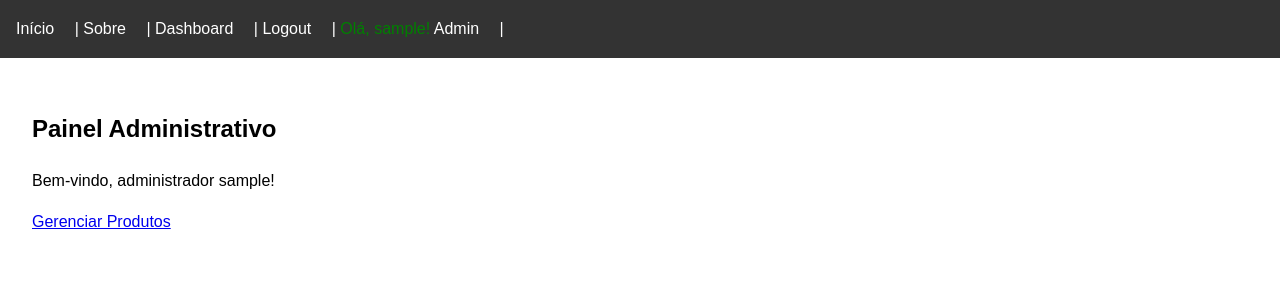
After one commit to rdralves/sistema-flask-auth, a Flask app: page /admin in a window 1280 px wide. The commit adds this page. Shown: the top 300 px of the page. Run offline with Flask 3, Linux system fonts and the light colour scheme; the visitor is signed in with stand-in values (Sample User, id 1).

Commit message:
Painel administrativo com controle de acesso por is_admin

```diff
--- a/app/models/user.py
+++ b/app/models/user.py
@@ -7,6 +7,7 @@ class User(db.Model):
     email = db.Column(db.String(120), unique=True, nullable=False)
     # Adicionamos o campo senha
     password = db.Column(db.String(128), nullable=False)
+    is_admin = db.Column(db.Boolean, default=False)
 
     def __repr__(self):
         return f'<User {self.username}>'
--- a/app/routes/auth_routes.py
+++ b/app/routes/auth_routes.py
@@ -18,6 +18,7 @@ def login():
         if user and check_password_hash(user.password, password):
             session['usuario_id'] = user.id
             session['usuario_nome'] = user.username
+            session['is_admin'] = user.is_admin
             return redirect(url_for('main.dashboard'))
         else:
             mensagem = "Usuário ou senha inválidos."
--- a/app/routes/main_routes.py
+++ b/app/routes/main_routes.py
@@ -18,3 +18,9 @@ def dashboard():
 
     nome = session.get('usuario_nome')
     return render_template('dashboard.html', nome=nome)
+
+@bp.route('/admin')
+def admin_dashboard():
+    if not session.get('usuario_id') or not session.get('is_admin'):
+        return redirect(url_for('auth.login'))  # Protege a rota
+    return render_template('admin/dashboard.html')
--- /dev/null
+++ b/app/templates/admin/dashboard.html
@@ -0,0 +1,8 @@
+{% extends "base.html" %}
+{% block title %}Painel Administrativo{% endblock %}
+
+{% block content %}
+<h2>Painel Administrativo</h2>
+<p>Bem-vindo, administrador {{ session['usuario_nome'] }}!</p>
+<a href="{{ url_for('products.listar') }}">Gerenciar Produtos</a>
+{% endblock %}
--- a/app/templates/base.html
+++ b/app/templates/base.html
@@ -21,6 +21,10 @@
         <a href="{{ url_for('auth.login') }}">Login</a> |
         <a href="{{ url_for('auth.register') }}">Registrar</a>
         {% endif %}
+        {% if session.get('is_admin') %}
+        <a href="{{ url_for('main.admin_dashboard') }}">Admin</a> |
+        {% endif %}
+
     </nav>
 
 
```
Also changed, not shown: criar_admin.py (added, +16 -0 lines).
